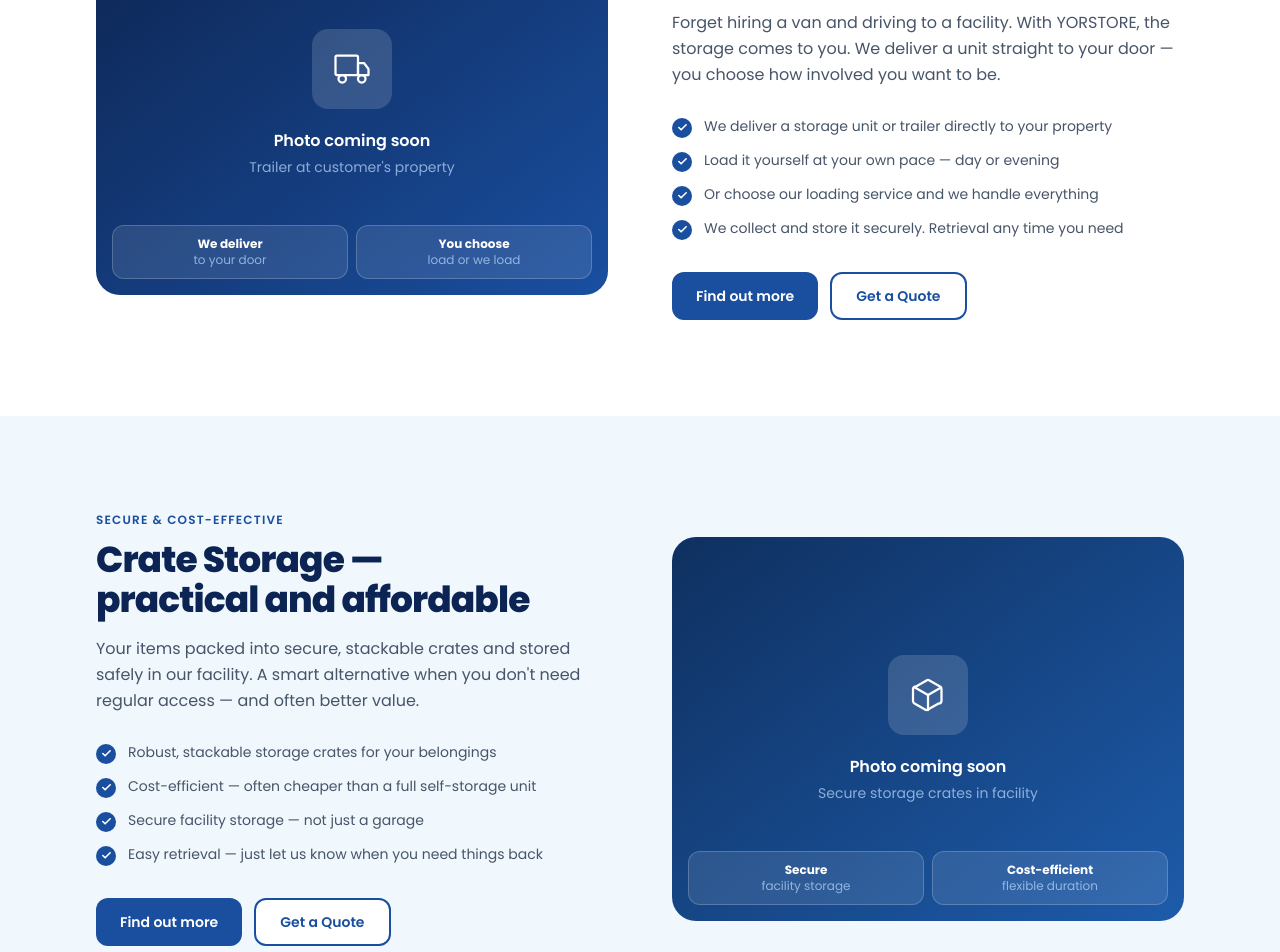
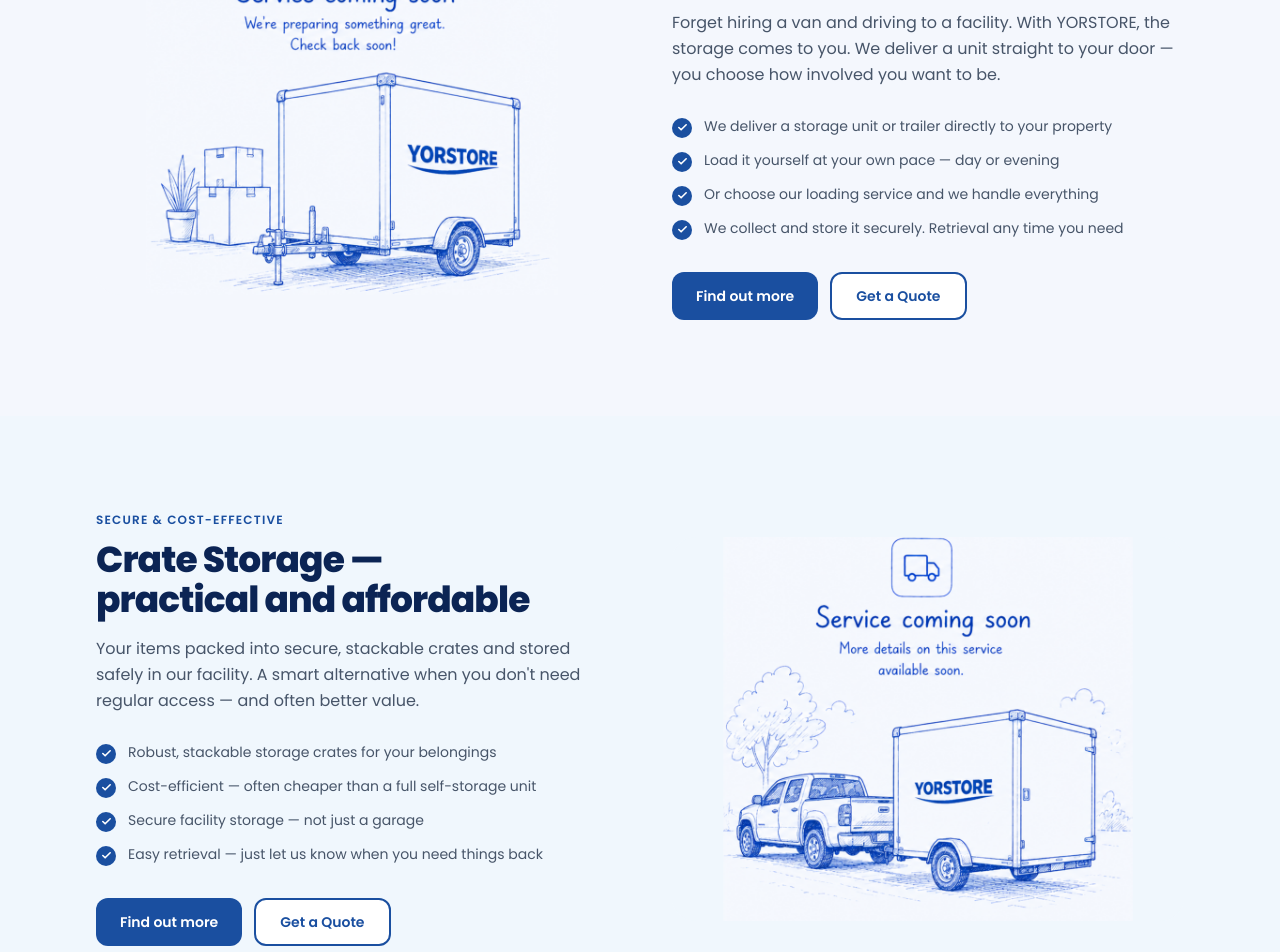
Before and after one commit to YorStore/YorStore, a Next.js app in the folder b_tDKShXFtqVE/: page / in a window 1280 px wide. Shown: the part 1720-2672 px from the top of the page. Built offline with nearby package versions, Linux system fonts and the light colour scheme.

Commit message:
Updated12

```diff
--- a/b_tDKShXFtqVE/src/app/page.tsx
+++ b/b_tDKShXFtqVE/src/app/page.tsx
@@ -256,32 +256,21 @@ function MobileStorageFeature() {
   ];
 
   return (
-    <section className="section-pad bg-white">
+    <section className="section-pad bg-[#f4f7fd]">
       <div className="container-site">
         <div className="grid grid-cols-1 lg:grid-cols-2 gap-12 lg:gap-16 items-center">
 
           {/* Image placeholder */}
           <div className="order-2 lg:order-1">
-            <div className="aspect-[4/3] rounded-3xl bg-gradient-to-br from-[#0d2552] to-[#1a4fa0] flex flex-col items-center justify-center text-center p-10 relative overflow-hidden">
-              <div className="absolute top-4 right-4 bg-white/10 border border-white/20 rounded-xl px-3 py-1.5">
-                <span className="text-xs font-bold text-white">Most popular</span>
-              </div>
-              <div className="w-20 h-20 rounded-2xl bg-white/15 flex items-center justify-center mx-auto mb-5">
-                <TruckIconLg />
-              </div>
-              <p className="text-white font-semibold mb-1">Photo coming soon</p>
-              <p className="text-blue-200/70 text-sm">Trailer at customer's property</p>
-
-              {/* Two mini stat pills */}
-              <div className="absolute bottom-4 left-4 right-4 flex gap-2">
-                <div className="flex-1 bg-white/10 border border-white/20 rounded-xl p-2.5 text-center">
-                  <p className="text-white text-xs font-bold">We deliver</p>
-                  <p className="text-blue-200/70 text-xs">to your door</p>
-                </div>
-                <div className="flex-1 bg-white/10 border border-white/20 rounded-xl p-2.5 text-center">
-                  <p className="text-white text-xs font-bold">You choose</p>
-                  <p className="text-blue-200/70 text-xs">load or we load</p>
-                </div>
+            <div className="aspect-[4/3] rounded-3xl bg-[#f4f7fd] flex flex-col items-center justify-center text-center p-5 md:p-6 relative overflow-hidden">
+              <div className="relative z-0 w-full h-full min-h-[220px]">
+                <Image
+                  src="/images/Trailer2TBC.png"
+                  alt="Mobile self storage trailer at customer's property"
+                  fill
+                  className="object-contain object-center mix-blend-multiply scale-[1.28]"
+                  sizes="(min-width: 1024px) 40vw, 90vw"
+                />
               </div>
             </div>
           </div>
@@ -373,22 +362,15 @@ function CrateStorageFeature() {
 
           {/* Image placeholder */}
           <div>
-            <div className="aspect-[4/3] rounded-3xl bg-gradient-to-br from-[#0f3060] to-[#1d5baa] flex flex-col items-center justify-center text-center p-10 relative overflow-hidden">
-              <div className="w-20 h-20 rounded-2xl bg-white/15 flex items-center justify-center mx-auto mb-5">
-                <CrateIconLg />
-              </div>
-              <p className="text-white font-semibold mb-1">Photo coming soon</p>
-              <p className="text-blue-200/70 text-sm">Secure storage crates in facility</p>
-
-              <div className="absolute bottom-4 left-4 right-4 flex gap-2">
-                <div className="flex-1 bg-white/10 border border-white/20 rounded-xl p-2.5 text-center">
-                  <p className="text-white text-xs font-bold">Secure</p>
-                  <p className="text-blue-200/70 text-xs">facility storage</p>
-                </div>
-                <div className="flex-1 bg-white/10 border border-white/20 rounded-xl p-2.5 text-center">
-                  <p className="text-white text-xs font-bold">Cost-efficient</p>
-                  <p className="text-blue-200/70 text-xs">flexible duration</p>
-                </div>
+            <div className="aspect-[4/3] rounded-3xl bg-brand-blue-xlt flex flex-col items-center justify-center text-center p-5 md:p-6 relative overflow-hidden">
+              <div className="relative z-0 w-full h-full min-h-[220px]">
+                <Image
+                  src="/images/TrailerTBC.png"
+                  alt="Storage trailer illustration"
+                  fill
+                  className="object-contain object-center mix-blend-multiply scale-[1.28]"
+                  sizes="(min-width: 1024px) 40vw, 90vw"
+                />
               </div>
             </div>
           </div>
@@ -520,14 +502,6 @@ function TruckIconLg() {
     </svg>
   );
 }
-function CrateIconLg() {
-  return (
-    <svg width="36" height="36" viewBox="0 0 24 24" fill="none" stroke="white" strokeWidth="1.5" strokeLinecap="round" strokeLinejoin="round">
-      <path d="M21 16V8a2 2 0 00-1-1.73l-7-4a2 2 0 00-2 0l-7 4A2 2 0 002 8v8a2 2 0 001 1.73l7 4a2 2 0 002 0l7-4A2 2 0 0021 16z"/>
-      <polyline points="3.27 6.96 12 12.01 20.73 6.96"/><line x1="12" y1="22.08" x2="12" y2="12"/>
-    </svg>
-  );
-}
 function LockIcon() {
   return (
     <svg width="18" height="18" viewBox="0 0 24 24" fill="none" stroke="currentColor" strokeWidth="2" strokeLinecap="round" strokeLinejoin="round">
```
Also changed, not shown: b_tDKShXFtqVE/public/images/Trailer2TBC.png (added), b_tDKShXFtqVE/public/images/TrailerTBC.png (added).
